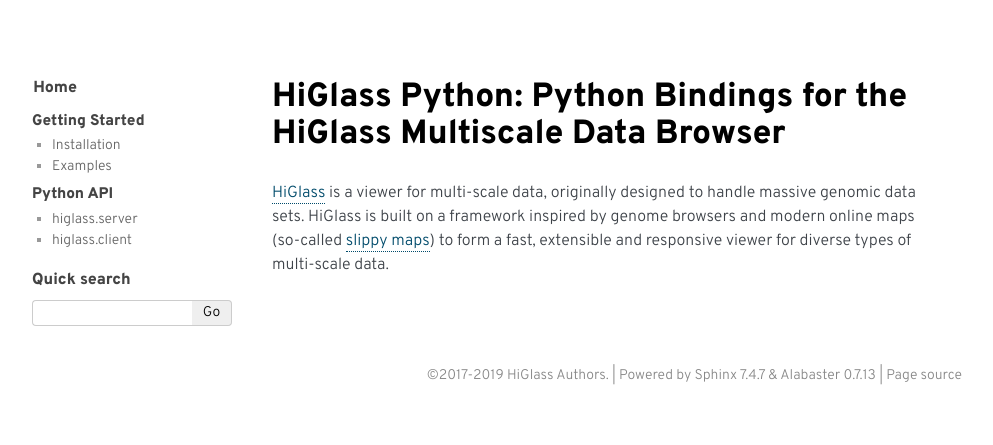
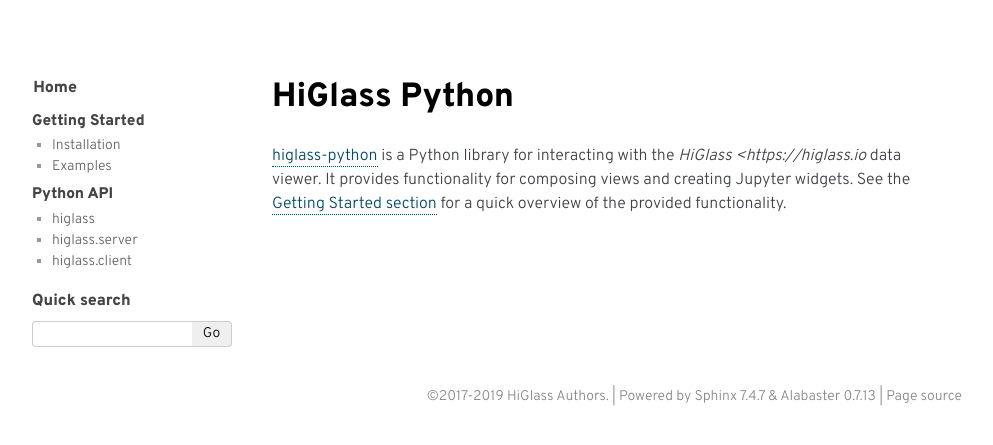
Before and after one commit to higlass/higlass-python, a Sphinx documentation site: the page built from docs/index.rst, in a window 1280 px wide. Shown: the top 445 px of the page, without its empty margins (148-1141 px from the left). Built offline with Sphinx 7.4.7, drawn with Linux system fonts in a browser that asks for light colours; formulas are drawn with MathJax 3.

Commit message:
Updating the docs

```diff
--- a/docs/index.rst
+++ b/docs/index.rst
@@ -1,15 +1,16 @@
-=======================================================================
-HiGlass Python: Python Bindings for the HiGlass Multiscale Data Browser
-=======================================================================
+=======================================================
+HiGlass Python
+=======================================================
 
-`HiGlass <http://higlass.io/>`_ is a viewer for multi-scale data, originally designed to handle massive genomic data sets.
-HiGlass is built on a framework inspired by genome browsers and modern online maps (so-called `slippy maps
-<http://wiki.openstreetmap.org/wiki/Slippy_Map>`_) to form a fast, extensible
-and responsive viewer for diverse types of multi-scale data.
+`higlass-python <https://github.com/higlass/higlass-python>`_ is a Python
+library for interacting with the `HiGlass <https://higlass.io` data viewer. It
+provides functionality for composing views and creating Jupyter widgets. See
+the `Getting Started section </getting_started.html>`_ for a quick overview of
+the provided functionality.
 
 .. toctree::
     :hidden:
     :glob:
 
-    jupyter
+    getting_started
     python_api
--- a/docs/python_api.rst
+++ b/docs/python_api.rst
@@ -4,6 +4,11 @@
 The HiGlass python API provides a functionality for starting a
 lightweight server, creating viewconfs and displaying a HiGlass
 component within Jupyter.
+
+higlass
+*******
+
+.. automethod:: higlass.viewer.display
 
 higlass.server
 **************
@@ -14,6 +19,8 @@
 higlass.client
 **************
 
-.. automethod:: higlass.client.View.__init__
+.. autoclass:: higlass.client.View
+    :members: __init__
 
-.. automethod:: higlass.client.Track.__init__
+.. autoclass:: higlass.client.Track
+    :members: __init__
```
Also changed, not shown: docs/getting_started.rst (renamed from docs/jupyter.rst), 2 other files.
